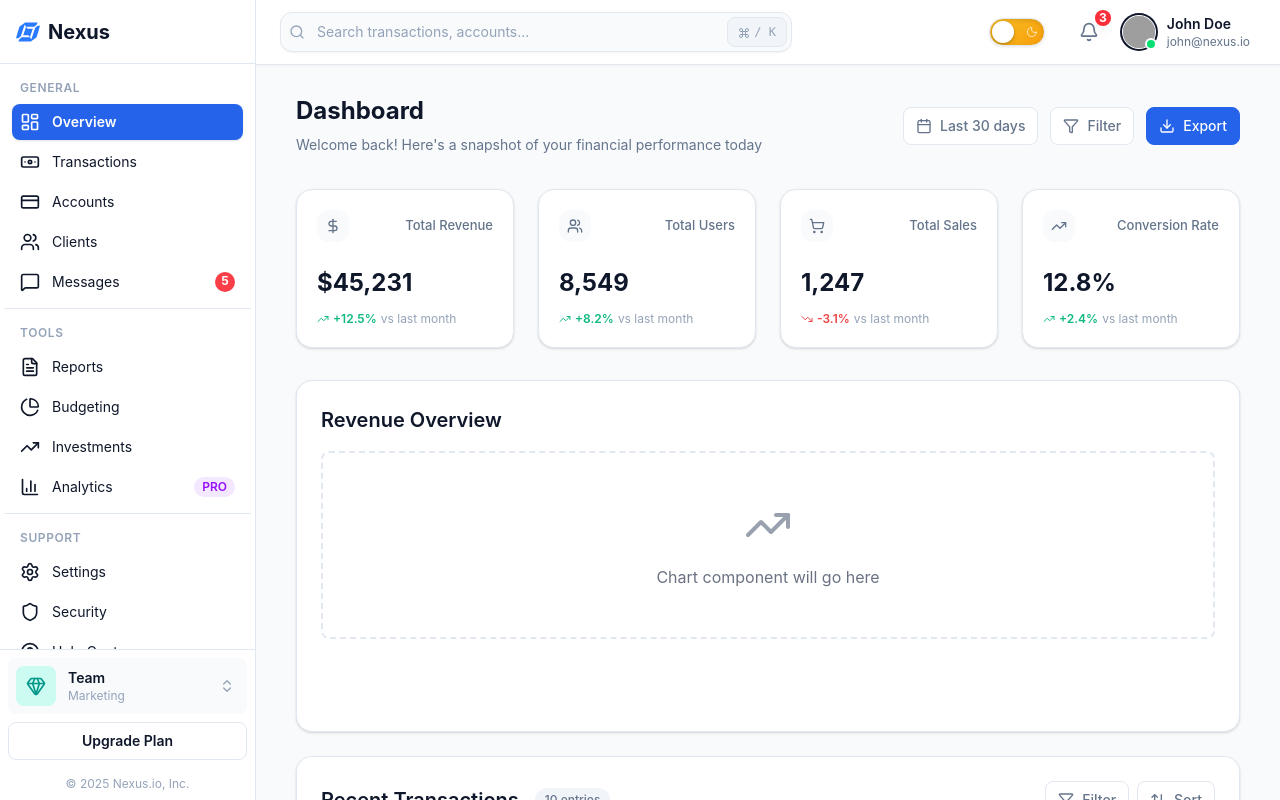
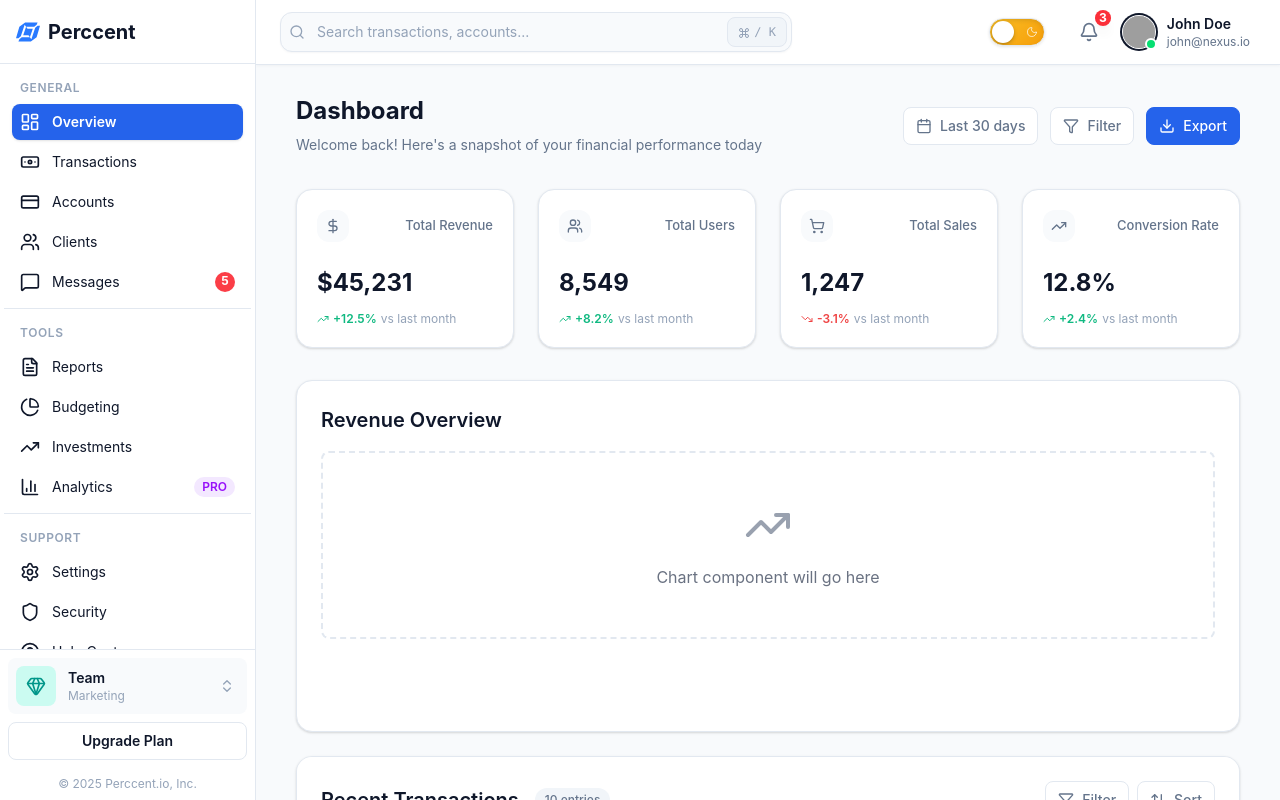
Before and after one commit to EpicAryan/dashboard, a React (Vite) app: page / in a window 1280 px wide. Shown: the top 800 px of the page. Built offline with nearby package versions, Linux system fonts and the light colour scheme; grey boxes are pictures that could not be loaded.

Commit message:
refactor: improve dark mode colors and improve slide in-out animation of sidebar

```diff
--- a/src/components/layout/Sidebar.jsx
+++ b/src/components/layout/Sidebar.jsx
@@ -139,13 +139,15 @@ const Sidebar = ({ isOpen = true, onClose, currentPage, setCurrentPage }) => {
 
       <aside
         ref={sidebarRef}
-        className={`sidebar sidebar__container fixed inset-y-0 left-0 z-50 flex h-full w-[256px] flex-col border-r bg-white ${
-          isOpen ? 'translate-x-0' : '-translate-x-full'
-        } lg:translate-x-0`}
+        className={`sidebar fixed inset-y-0 left-0 z-50 flex h-full w-[256px] flex-col border-r bg-white
+                    transform transition-transform duration-600 ease-[cubic-bezier(0.25,0.1,0.25,1)]
+                    ${isOpen ? 'translate-x-0' : '-translate-x-full'}
+                    lg:translate-x-0`}
         role="navigation"
         aria-label="Main navigation"
         aria-hidden={!isOpen}
       >
+
         {/* Header */}
         <div className="sidebar__header flex h-16 shrink-0 items-center justify-between px-4 border-b">
           <div className="flex items-center gap-2">
@@ -154,7 +156,7 @@ const Sidebar = ({ isOpen = true, onClose, currentPage, setCurrentPage }) => {
               alt='Nexus logo'
               className='size-6'
             />
-            <span className="sidebar__brand text-xl font-bold">Nexus</span>
+            <span className="sidebar__brand text-xl font-bold">Perccent</span>
           </div>
           <button
             onClick={onClose}
@@ -227,7 +229,7 @@ const Sidebar = ({ isOpen = true, onClose, currentPage, setCurrentPage }) => {
             Upgrade Plan
           </button>
           <p className="sidebar__copyright mt-4 text-center text-xs">
-            © 2025 Nexus.io, Inc.
+            © 2025 Perccent.io, Inc.
           </p>
         </div>
       </aside>
--- a/src/components/ui/SearchDialog.jsx
+++ b/src/components/ui/SearchDialog.jsx
@@ -246,7 +246,7 @@ const SearchDialog = ({ isOpen, onClose }) => {
               </div>
               <div className="flex items-center space-x-1.5 search-dialog__footer-text">
                 <span>Powered by</span>
-                <span className="search-dialog__brand font-semibold">Nexus</span>
+                <span className="search-dialog__brand font-semibold">Perccent</span>
               </div>
             </div>
           </div>
--- a/src/styles/base.css
+++ b/src/styles/base.css
@@ -37,20 +37,34 @@
 
 /* Dark theme variables */
 [data-theme="dark"] {
-  --bg-primary: #0f172a;
-  --bg-secondary: #1e293b;
-  --bg-tertiary: #334155;
-  --text-primary: #f8fafc;
-  --text-secondary: #cbd5e1;
-  --text-muted: #94a3b8;
-  --border-color: #334155;
-  --shadow-color: rgba(0, 0, 0, 0.3);
+  --sidebar-width: 16rem;
+  --navbar-height: 4rem;
+  --border-radius: 0.5rem;
 
+  /* Dark theme colors */
+  --bg-primary: #111827;
+  --bg-secondary: #1f2937;
+  --bg-tertiary: #374151;
+  --text-primary: #f9fafb;
+  --text-secondary: #d1d5db;
+  --text-muted: #9ca3af;
+  --border-color: #374151;
+  --shadow-color: rgba(0, 0, 0, 0.4);
+
+  /* Brand colors */
+  --primary: #3b82f6;
+  --primary-hover: #2563eb;
+  --success: #10b981;
+  --warning: #f59e0b;
+  --danger: #ef4444;
+  --info: #06b6d4;
+
+  /* Sidebar */
   --sidebar-bg: var(--bg-primary);
   --sidebar-border: var(--border-color);
-  --nav-item-hover: #334155;
+  --nav-item-hover: var(--bg-secondary);
   --nav-item-active: var(--primary);
-  --nav-text: var(--text-primary);
+  --nav-text: var(--text-secondary);
   --nav-text-active: #ffffff;
 }
 
@@ -71,6 +85,7 @@ body {
   transition: background-color 0.3s ease, color 0.3s ease;
 }
 
+
 * {
   box-sizing: border-box;
 }
@@ -87,12 +102,14 @@ body {
   transition: background-color 0.3s ease;
 }
 
-.custom-scrollbar {
+html, body {
   scrollbar-width: none;
   -ms-overflow-style: none;
+  overflow: auto;
 }
 
-.custom-scrollbar::-webkit-scrollbar {
+html::-webkit-scrollbar,
+body::-webkit-scrollbar {
   display: none;
 }
 
--- a/src/styles/components/sidebar.css
+++ b/src/styles/components/sidebar.css
@@ -82,7 +82,8 @@
 }
 
 .sidebar__container {
-  transition: transform 0.4s cubic-bezier(0.25, 0.46, 0.45, 0.94);
+  transition: transform 0.8s cubic-bezier(0.23, 1, 0.32, 1);
+  will-change: transform;
 }
 
 .sidebar__team-toggle {
```
